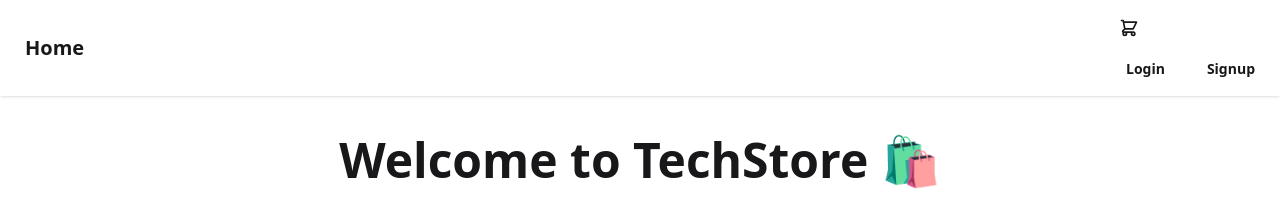
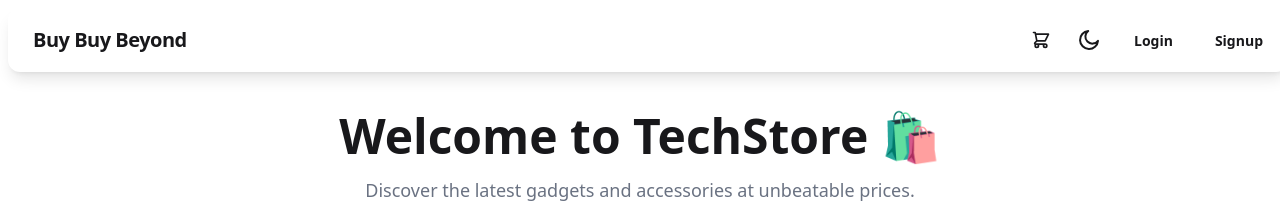
Before and after one commit to vandakisaeed/ecommerce_group_projekt, a Next.js app in the folder ecommerce-frontend/: page / in a window 1280 px wide. Shown: the top 203 px of the page. Built offline with nearby package versions, Linux system fonts and the light colour scheme; no server answers.

Commit message:
added light-dark toggle with copilot

```diff
--- a/ecommerce-frontend/src/app/components/Nav.jsx
+++ b/ecommerce-frontend/src/app/components/Nav.jsx
@@ -6,6 +6,24 @@ import { useEffect, useState } from "react";
 import { useRouter } from "next/navigation";
 
 export default function Nav() {
+  const getInitialTheme = () => {
+    if (typeof window !== 'undefined') {
+      return localStorage.getItem('theme') || 'light';
+    }
+    return 'light';
+  };
+  const [theme, setTheme] = useState(getInitialTheme);
+
+  useEffect(() => {
+    document.documentElement.setAttribute('data-theme', theme);
+  }, [theme]);
+
+  const toggleTheme = () => {
+    const newTheme = theme === 'light' ? 'dark' : 'light';
+    setTheme(newTheme);
+    localStorage.setItem('theme', newTheme);
+    document.documentElement.setAttribute('data-theme', newTheme);
+  };
   const [user, setUser] = useState(null);
   const [cartCount, setCartCount] = useState(0);
   const [cartTotal, setCartTotal] = useState(0);
@@ -70,12 +88,12 @@ export default function Nav() {
   };
 
   return (
-    <div className="navbar bg-base-100 shadow-sm">
+  <div className="navbar bg-base-100 shadow-lg backdrop-blur-md bg-opacity-80 transition-all duration-300 rounded-xl mx-2 mt-2">
       <div className="flex-1">
-        <Link href="/" className="btn btn-ghost text-xl">Home</Link>
+        <Link href="/" className="btn btn-ghost text-xl font-extrabold tracking-tight">Buy Buy Beyond</Link>
       </div>
-      <div className="flex-none">
-        <div className="dropdown dropdown-end">
+  <div className="flex-none flex items-center gap-2">
+  <div className="dropdown dropdown-end">
           <div tabIndex={0} role="button" className="btn btn-ghost btn-circle">
             <div className="indicator">
               <svg xmlns="http://www.w3.org/2000/svg" className="h-5 w-5" fill="none" viewBox="0 0 24 24" stroke="currentColor">
@@ -97,6 +115,17 @@ export default function Nav() {
           </div>
         </div>
 
+        <button
+          className="btn btn-circle btn-ghost"
+          aria-label="Toggle dark mode"
+          onClick={toggleTheme}
+        >
+          {theme === 'dark' ? (
+            <svg xmlns="http://www.w3.org/2000/svg" className="h-6 w-6" fill="none" viewBox="0 0 24 24" stroke="currentColor"><path strokeLinecap="round" strokeLinejoin="round" strokeWidth="2" d="M12 3v1m0 16v1m8.66-8.66l-.71.71M4.05 4.05l-.71.71M21 12h-1M4 12H3m16.24 4.24l-.71-.71M6.34 17.66l-.71-.71" /></svg>
+          ) : (
+            <svg xmlns="http://www.w3.org/2000/svg" className="h-6 w-6" fill="none" viewBox="0 0 24 24" stroke="currentColor"><path strokeLinecap="round" strokeLinejoin="round" strokeWidth="2" d="M21 12.79A9 9 0 1111.21 3a7 7 0 109.79 9.79z" /></svg>
+          )}
+        </button>
         {!user ? (
           <div className="flex gap-2">
             <Link href="/login" className="btn btn-ghost">Login</Link>
@@ -105,7 +134,7 @@ export default function Nav() {
         ) : (
           <div className="dropdown dropdown-end">
             <label tabIndex={0} className="btn btn-ghost btn-circle avatar">
-              <div className="w-10 rounded-full overflow-hidden">
+              <div className="w-10 rounded-full overflow-hidden border-2 border-primary shadow">
                 <Image
                   alt="User avatar"
                   src={user.image || "https://img.daisyui.com/images/stock/photo-1534528741775-53994a69daeb.webp"}
```
